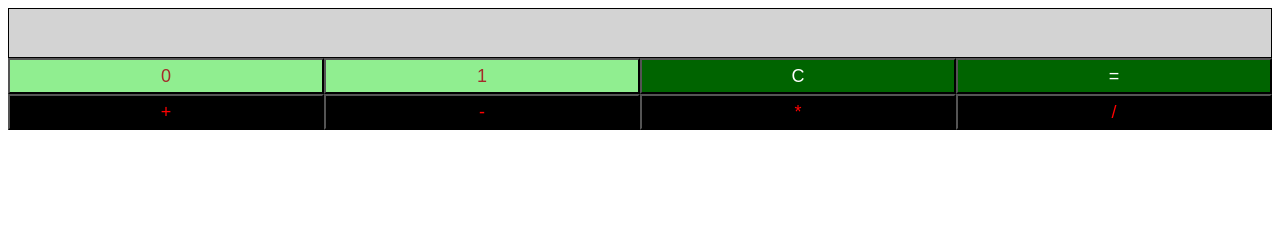
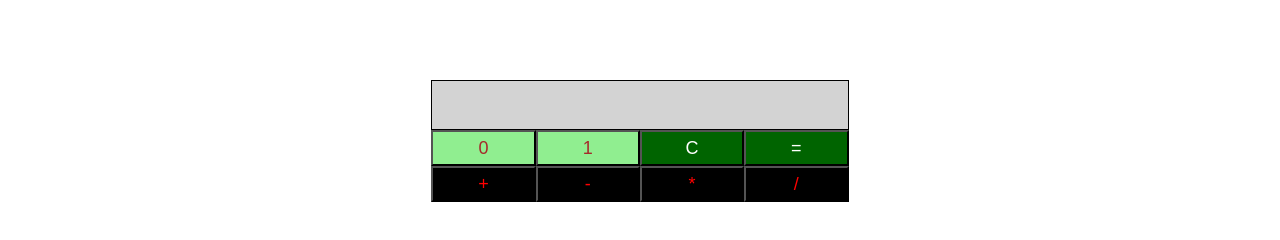
Before and after one commit to KhanhChiTran/Binary-Calculator, a plain HTML site: page index.html in a window 1280 px wide. Drawn offline with Linux system fonts and the light colour scheme.

Commit message:
adjust container-width

```diff
--- a/style.css
+++ b/style.css
@@ -1,5 +1,7 @@
-.container {
+#container {
   width: 33%;
+  min-width: 360px;
+  margin: 10vh auto;
 }
 
 #res {
```
